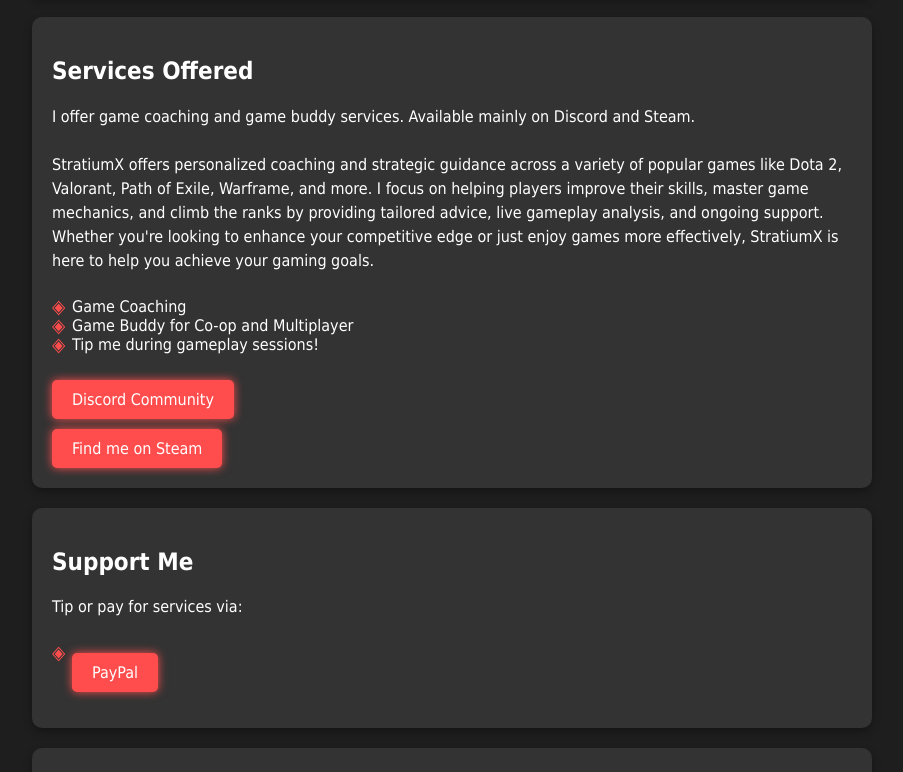
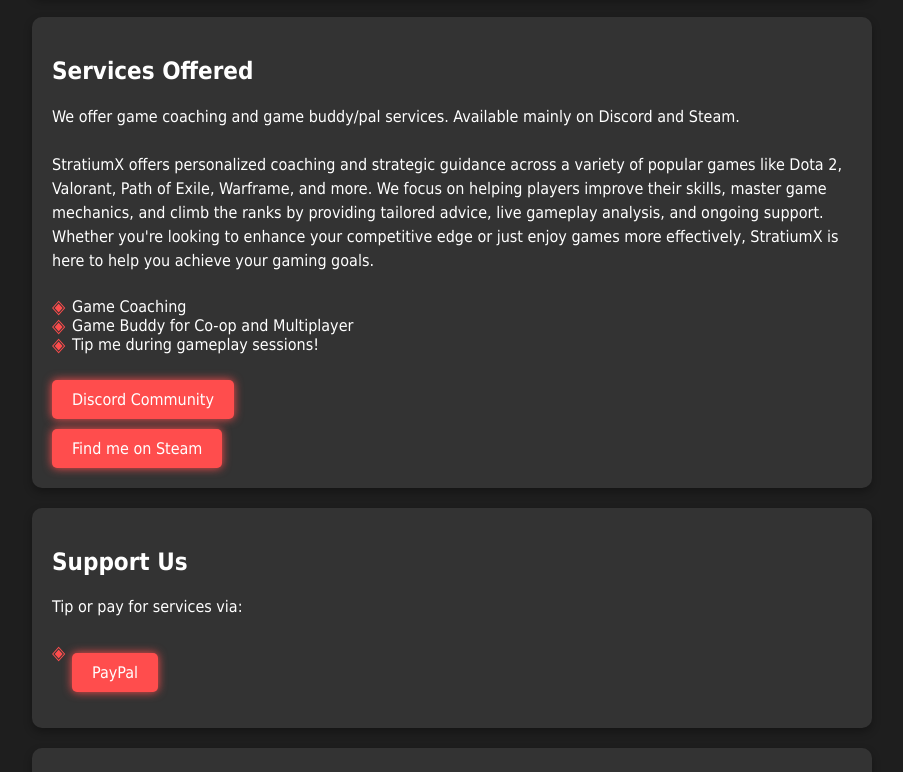
Before and after one commit to Jo814Xu/StratiumX, a plain HTML site: page index.html in a window 1280 px wide. Shown: the part 808-1580 px from the top of the page, without its empty margins (188-1091 px from the left). Drawn offline with Linux system fonts and the light colour scheme; a script that the page names is missing.

Commit message:
changed "I", "me" to "We", "Us"

```diff
--- a/index.html
+++ b/index.html
@@ -28,10 +28,10 @@
 
     <section>
         <h2>Services Offered</h2>
-        <p>I offer game coaching and game buddy services. Available mainly on Discord and Steam.</p>
+        <p>We offer game coaching and game buddy/pal services. Available mainly on Discord and Steam.</p>
         <p>
             StratiumX offers personalized coaching and strategic guidance across a variety of popular games like Dota 2, Valorant, Path of Exile, Warframe, and more.
-            I focus on helping players improve their skills, master game mechanics, and climb the ranks by providing tailored advice, live gameplay analysis, and ongoing support.
+            We focus on helping players improve their skills, master game mechanics, and climb the ranks by providing tailored advice, live gameplay analysis, and ongoing support.
             Whether you're looking to enhance your competitive edge or just enjoy games more effectively, StratiumX is here to help you achieve your gaming goals.
         </p>
         <ul>
@@ -44,7 +44,7 @@
     </section>
 
     <section>
-        <h2>Support Me</h2>
+        <h2>Support Us</h2>
         <p>Tip or pay for services via:</p>
         <ul>
             <li><a href="https://paypal.me/StratiumXGaming?country.x=CA&locale.x=en_US" class="button">PayPal</a></li>
@@ -62,13 +62,13 @@
         <script type="text/javascript" src="https://assets.calendly.com/assets/external/widget.js" async></script>
         <!-- Calendly inline widget end -->
 
-        <p>Need assistance? Feel free to contact me if you have any questions about scheduling.</p>
+        <p>Need assistance? Feel free to contact us if you have any questions about scheduling.</p>
     </section>
 
     <footer id="footer">
         <div class="footer-content">
             <p>&copy; 2024 StratiumX Gaming</p>
-            <p>Contact me: <a href="mailto:johnxu2000@outlook.com">johnxu2000@outlook.com</a></p>
+            <p>Contact: <a href="mailto:johnxu2000@outlook.com">johnxu2000@outlook.com</a></p>
             <p>Find me on:
                 <a href="https://discord.com/your-discord-link" target="_blank">Discord</a> |
                 <a href="https://steamcommunity.com/id/your-steam-link" target="_blank">Steam</a>
```
